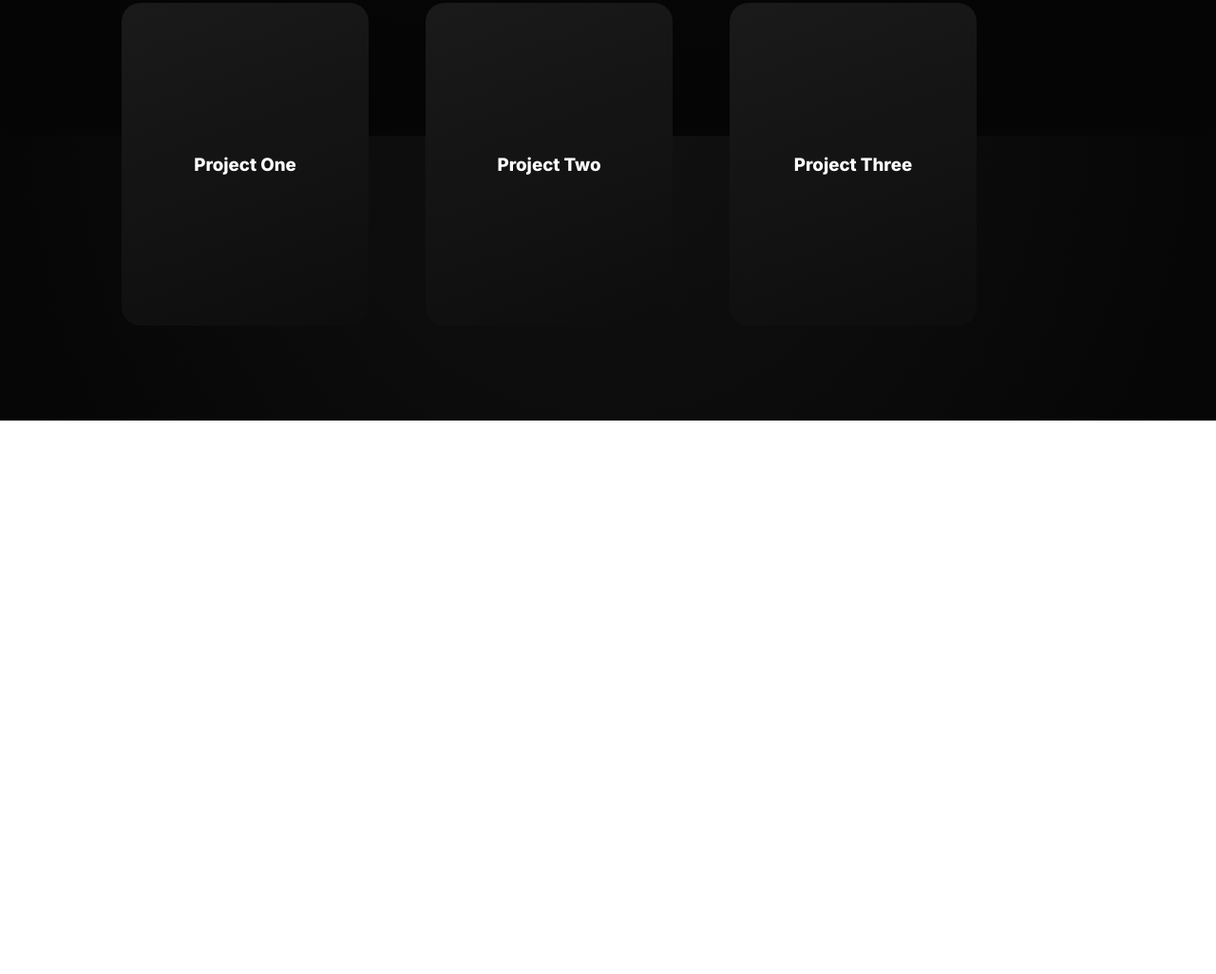
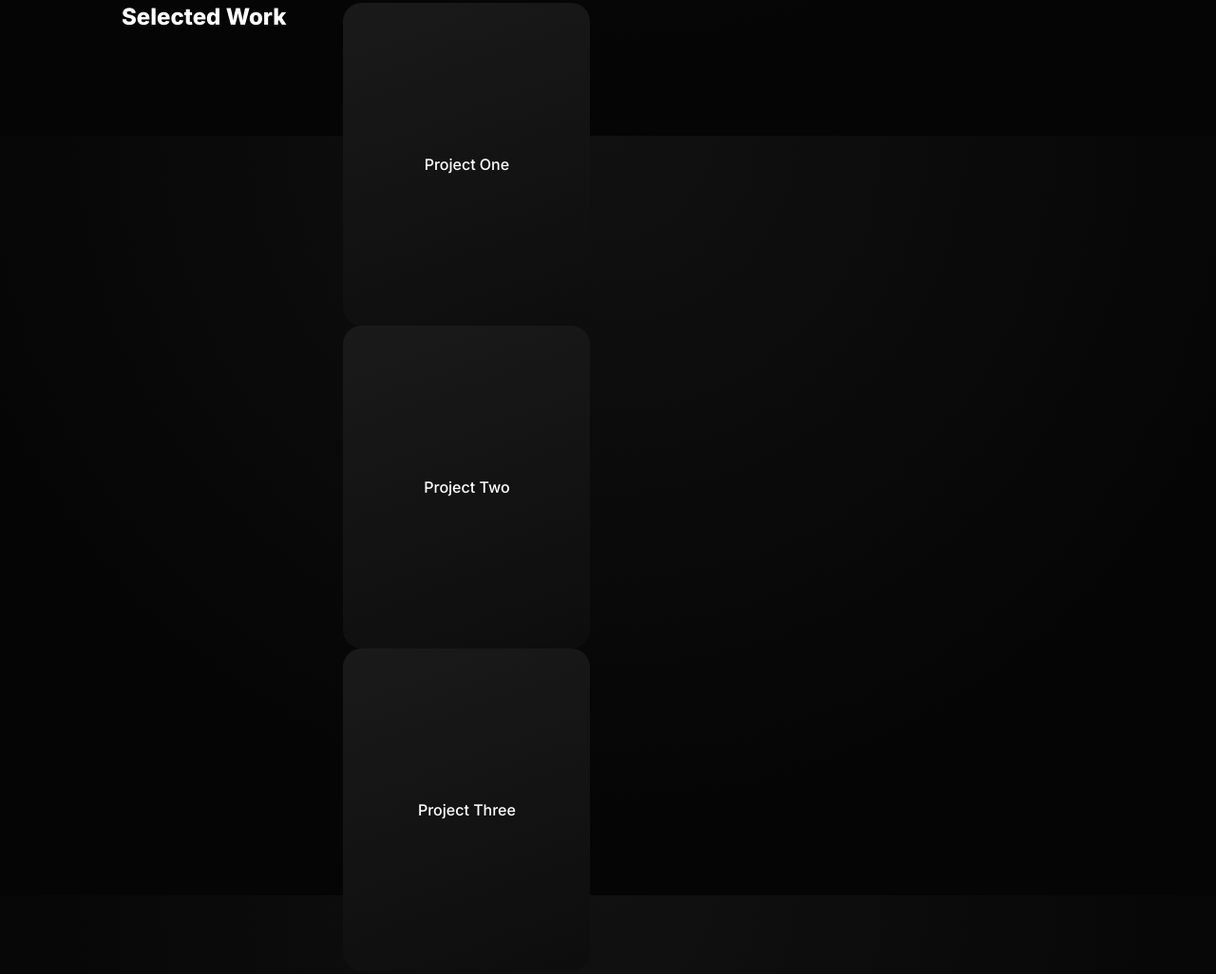
Before and after one commit to blitzbrodev/Port, a plain HTML site: page index.html in a window 1280 px wide. Shown: the part 657-1683 px from the top of the page at 95% size. Before the commit the page ends 1100 px from the top, so only its background shows below. Drawn offline with Linux system fonts and the light colour scheme.

Commit message:
Refactor project section in index.html

```diff
--- a/index.html
+++ b/index.html
@@ -17,18 +17,23 @@
 </section>
 
 <section class="projects">
-  <div class="card" data-title="Project One" data-desc="Advanced interactive system with physics-based UI.">
-    <h3>Project One</h3>
-  </div>
+  <h2 class="projects-title">Selected Work</h2>
 
-  <div class="card" data-title="Project Two" data-desc="High-performance gameplay logic and visuals.">
-    <h3>Project Two</h3>
-  </div>
+  <div class="card-stage">
+    <div class="card" data-title="Project One" data-desc="Physics-driven UI and interaction systems.">
+      <span>Project One</span>
+    </div>
 
-  <div class="card" data-title="Project Three" data-desc="Stylized UI with heavy interaction focus.">
-    <h3>Project Three</h3>
+    <div class="card" data-title="Project Two" data-desc="Game systems and performance engineering.">
+      <span>Project Two</span>
+    </div>
+
+    <div class="card" data-title="Project Three" data-desc="Stylized interactive visuals.">
+      <span>Project Three</span>
+    </div>
   </div>
 </section>
+
 
 <div class="viewer hidden">
   <div class="viewer-card">
```
